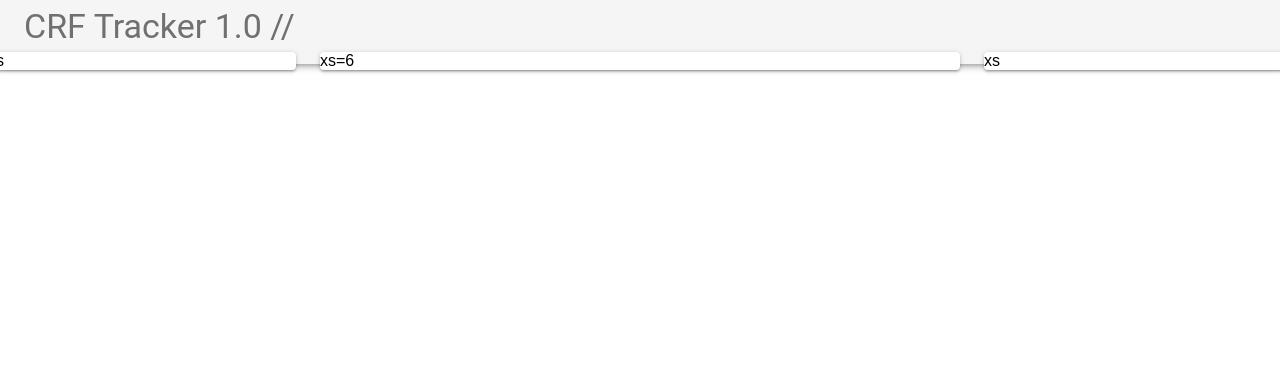
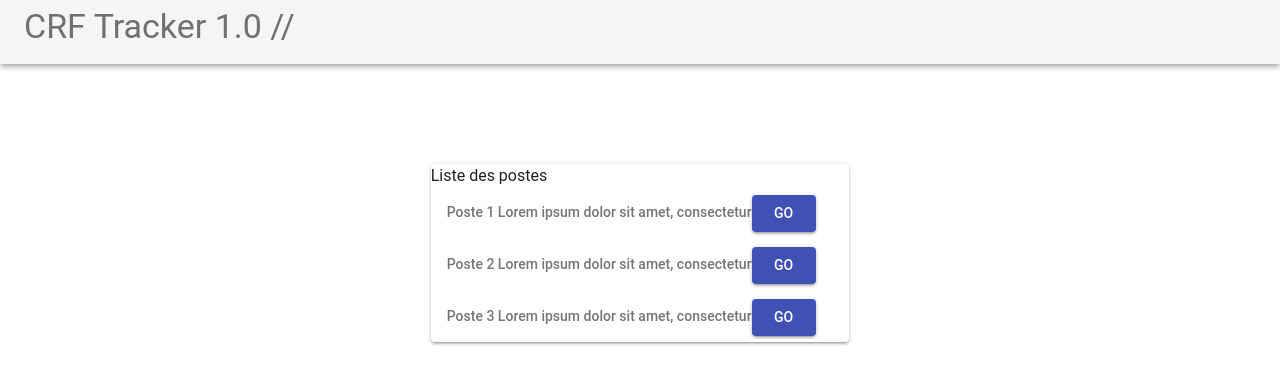
Before and after one commit to kodakodu/crf_conso, a React (Create React App) app in the folder client/: page / in a window 1280 px wide. Shown: the top 384 px of the page. Built offline with nearby package versions, Linux system fonts and the light colour scheme.

Commit message:
tests mise en place accueil

```diff
--- a/client/package.json
+++ b/client/package.json
@@ -7,6 +7,7 @@
     "material-ui": "^0.20.2",
     "react": "^16.4.2",
     "react-dom": "^16.4.2",
+    "react-router-dom": "^4.3.1",
     "react-scripts": "1.1.5"
   },
   "scripts": {
--- a/client/src/App.js
+++ b/client/src/App.js
@@ -4,7 +4,15 @@ import Toolbar from '@material-ui/core/Toolbar';
 import Grid from '@material-ui/core/Grid';
 import Paper from '@material-ui/core/Paper';
 import Typography from '@material-ui/core/Typography';
+import Card from '@material-ui/core/Card';
 import Navbar from './components/navbar';
+import Button from '@material-ui/core/Button';
+import { Link } from 'react-router-dom';
+
+import GridList from '@material-ui/core/GridList';
+import GridListTile from '@material-ui/core/GridListTile';
+import GridListTileBar from '@material-ui/core/GridListTileBar';
+import ListSubheader from '@material-ui/core/ListSubheader';
 import './App.css';
 
 class App extends Component {
@@ -12,20 +20,37 @@ class App extends Component {
     return (
       <div>
         <Navbar/>
+      <div container>
 
-        <Grid container spacing={24}>
+        <Grid container spacing={24} style={{marginTop:'100px'}}>
           <Grid container spacing={24}>
             <Grid item xs>
-              <Paper>xs</Paper>
+
             </Grid>
-            <Grid item xs={6}>
-              <Paper>xs=6</Paper>
+            <Grid item xs={4}>
+              <Paper>
+              <Typography variant='subheading' style={{marginLeft:'10px;'}}>Liste des postes</Typography>
+                <GridList cellHeight={180}>
+                  <GridListTile key="Subheader" cols={2} style={{ height: 'auto' }}>
+                    <ListSubheader component="div">Poste 1 Lorem ipsum dolor sit amet, consectetur<Button variant="contained" color="primary">go</Button></ListSubheader>
+                  </GridListTile>
+                  <GridListTile key="Subheader" cols={2} style={{ height: 'auto' }}>
+                    <ListSubheader component="div">Poste 2 Lorem ipsum dolor sit amet, consectetur<Button variant="contained" color="primary">go</Button></ListSubheader>
+                  </GridListTile>
+                  <GridListTile key="Subheader" cols={2} style={{ height: 'auto' }}>
+                    <ListSubheader component="div">Poste 3 Lorem ipsum dolor sit amet, consectetur<Button variant="contained" color="primary">go</Button></ListSubheader>
+                  </GridListTile>
+                </GridList>
+
+              </Paper>
             </Grid>
             <Grid item xs>
-              <Paper>xs</Paper>
+
             </Grid>
           </Grid>
         </Grid>
+
+        </div>
     </div>
     );
   }
```
Also changed, not shown: 2 other files (tests, documents, lock files or other folders).
